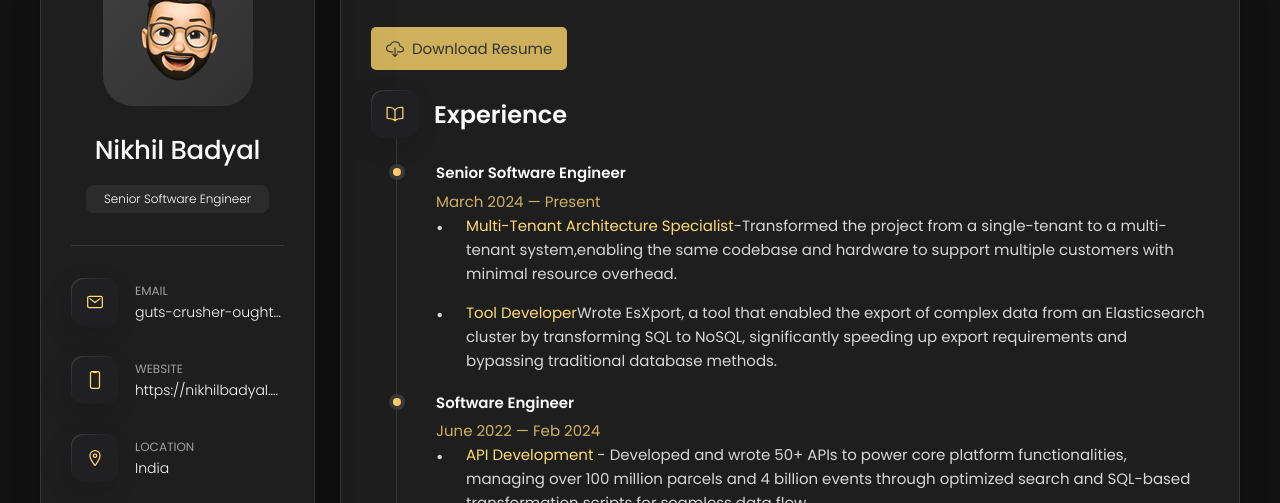
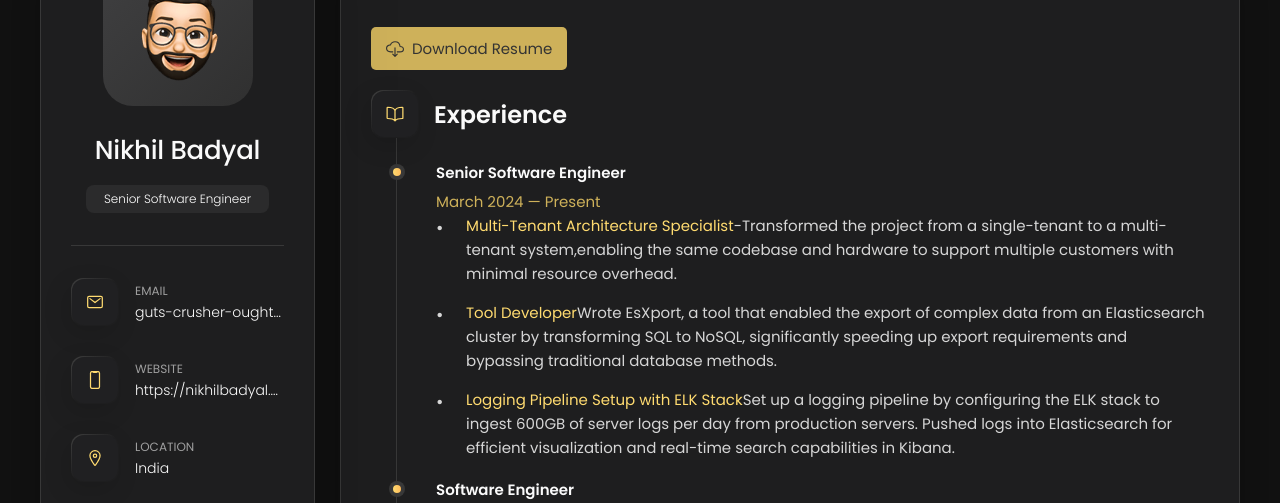
Before and after one commit to nikhilbadyal/nikhilbadyal.github.io, a plain HTML site: page index.html in a window 1280 px wide. Both pictures are taken after a click on the button "Resume". Shown: the part 162-665 px from the top of the page. Drawn offline with nearby package versions, Linux system fonts and the light colour scheme; files whose address does not match are found by name.

Commit message:
👶 Added ELK setup

```diff
--- a/index.html
+++ b/index.html
@@ -426,6 +426,7 @@
                 <ul class="styled-list">
                 <li><b>Multi-Tenant Architecture Specialist</b>-Transformed the project from a single-tenant to a multi-tenant system,enabling the same codebase and hardware to support multiple customers with minimal resource overhead.</li>
                 <li><b>Tool Developer</b>Wrote EsXport, a tool that enabled the export of complex data from an Elasticsearch cluster by transforming SQL to NoSQL, significantly speeding up export requirements and bypassing traditional database methods.</li>
+                <li><b>Logging Pipeline Setup with ELK Stack</b>Set up a logging pipeline by configuring the ELK stack to ingest 600GB of server logs per day from production servers. Pushed logs into Elasticsearch for efficient visualization and real-time search capabilities in Kibana.</li>
                 </ul>
 
             </li>
```
Also changed, not shown: 1 other file.
